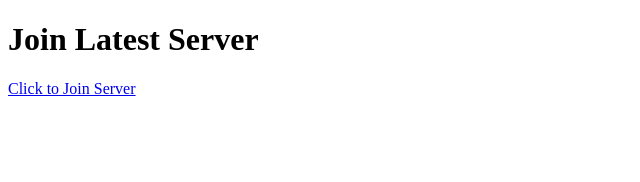
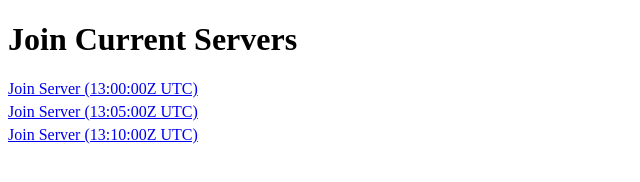
Before and after one commit to zevisbad/lol, a plain HTML site: page index.html in a window 1280 px wide. Shown: the whole page, without its empty margins (0-640 px from the left). Drawn offline with Linux system fonts and the light colour scheme.

Commit message:
Update index.html

```diff
--- a/index.html
+++ b/index.html
@@ -4,30 +4,37 @@
   <title>SH Joiner</title>
 </head>
 <body>
-  <h1>Join Latest Server</h1>
-  <p>
-    <a id="joinLink" href="#" target="_blank">Click to Join Server</a>
-  </p>
+  <h1>Join Current Servers</h1>
+  <div id="servers"></div>
 
   <script>
-    async function fetchJobId() {
-      // Fetch latest jobid from backend JSON
-      let res = await fetch("jobid.json?nocache=" + Date.now());
-      let data = await res.json();
-      let jobid = data.jobId;
+    const PLACE_ID = "109983668079237";
+    const URL = "jobid.json"; // GitHub Pages URL to your JSON
 
-      // Fixed placeId
-      let placeId = "109983668079237";
+    async function updateLinks() {
+      const res = await fetch(URL + "?nocache=" + Date.now());
+      const data = await res.json();
+      const div = document.getElementById("servers");
+      div.innerHTML = "";
 
-      // Construct Roblox join link
-      let link = `roblox://placeId=${placeId}&gameInstanceId=${jobid}`;
+      if (!data.servers || data.servers.length === 0) {
+        div.innerHTML = "<p>No servers yet</p>";
+        return;
+      }
 
-      // Update link
-      document.getElementById("joinLink").href = link;
+      // Loop through all JobIds
+      data.servers.forEach(s => {
+        const a = document.createElement("a");
+        a.href = `roblox://placeId=${PLACE_ID}&gameInstanceId=${s.jobId}`;
+        a.innerText = `Join Server (${s.timestamp.split("T")[1].split(".")[0]} UTC)`;
+        a.style.display = "block";
+        a.style.margin = "5px 0";
+        div.appendChild(a);
+      });
     }
 
-    fetchJobId();
-    setInterval(fetchJobId, 10000); // refresh every 10s
+    updateLinks();
+    setInterval(updateLinks, 100); // refresh every 10s
   </script>
 </body>
 </html>
```
